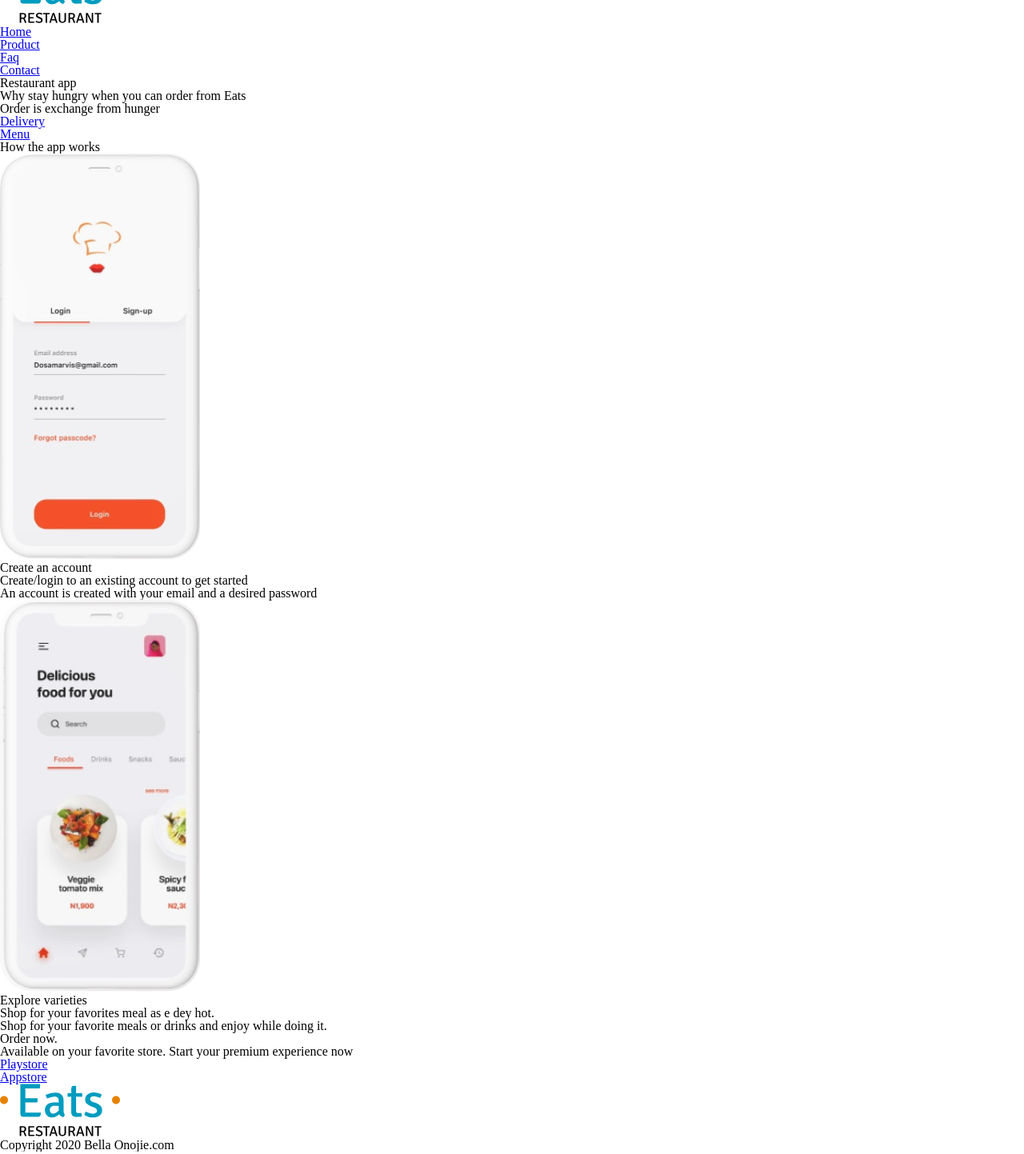
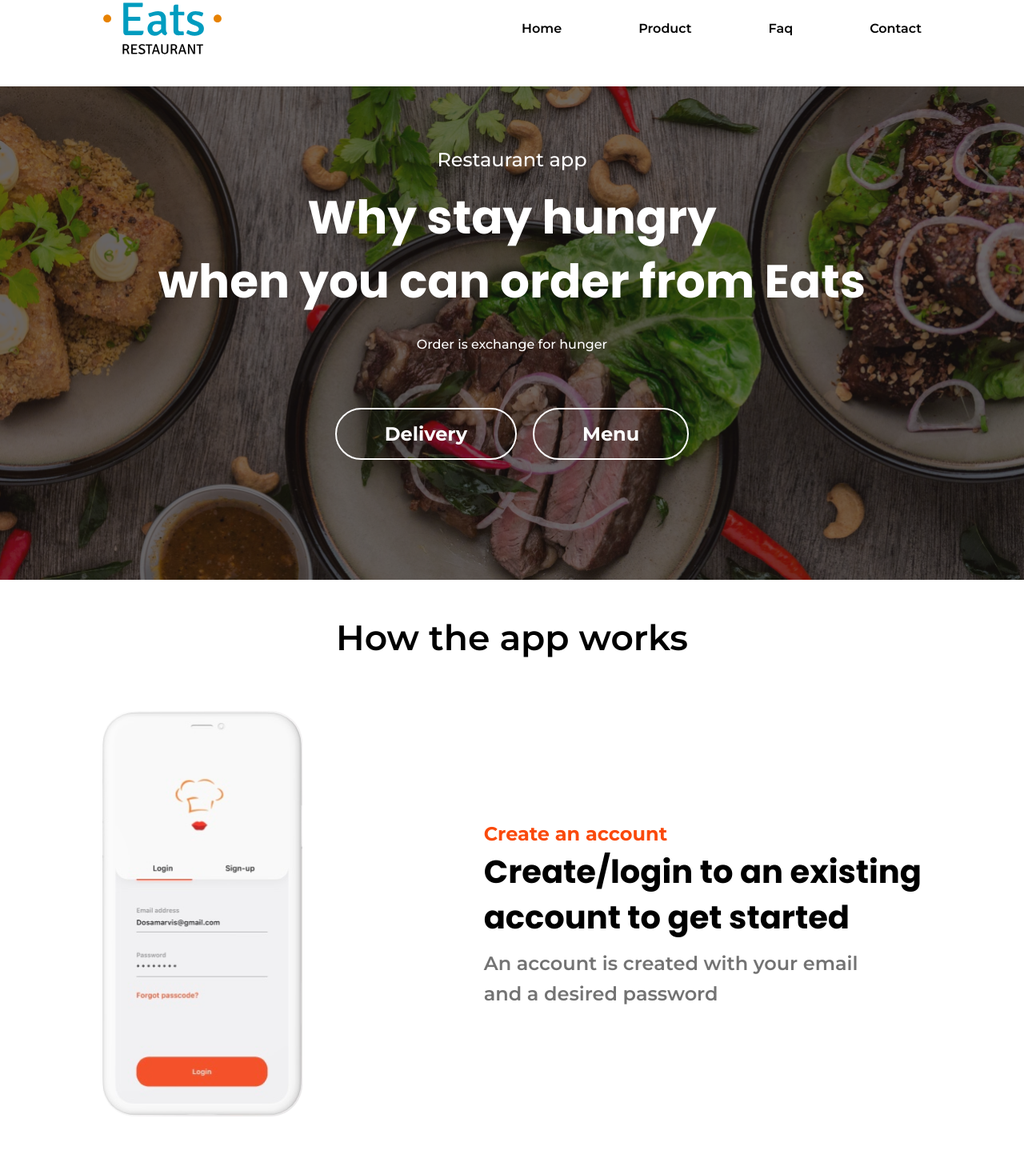
Before and after one commit to kiz0r/eatsRestaurant, a plain HTML site: page index.html in a window 1280 px wide. Shown: the part 37-1480 px from the top of the page at 80% size. Drawn offline with Linux system fonts and the light colour scheme.

Commit message:
create styles and structure them using variables

```diff
--- /dev/null
+++ b/css/main(old).css
@@ -0,0 +1,179 @@
+* {
+  box-sizing: border-box;
+}
+
+/* to make all text as unselectable */
+.unselectable {
+  -webkit-touch-callout: none; /* iOS Safari */
+  -webkit-user-select: none; /* Chrome/Safari/Opera */
+  -khtml-user-select: none; /* Konqueror */
+  -moz-user-select: none; /* Firefox */
+  -ms-user-select: none; /* Internet Explorer/Edge */
+  user-select: none; /* Non-prefixed version, currently
+                                  not supported by any browser */
+}
+
+:root {
+  --montserrat: 'Montserrat', sans-serif;
+  --poppins: 'Poppins', sans-serif;
+  --roboto: 'Roboto', sans-serif;
+  --titlesColor: #fa4a0c;
+}
+
+a {
+  text-decoration: none;
+  color: #000;
+}
+
+.contentWrapper {
+  width: 80%;
+  margin: 0 auto;
+}
+
+.orange {
+  color: var(--titlesColor);
+}
+
+.navWrapp {
+  display: flex;
+}
+
+.menu {
+  display: flex;
+  margin-left: auto;
+  align-items: center;
+  font-family: var(--montserrat);
+  font-weight: 600;
+  flex-flow: row wrap;
+}
+
+.menuItem {
+  margin-left: 115px;
+}
+
+.menuLink {
+  transition: all 0.5s ease;
+}
+
+.menuLink:hover {
+  cursor: pointer;
+  color: var(--titlesColor);
+}
+
+.headerContent {
+  background: url('./../img/header-bg.png');
+  text-align: center;
+  display: flex;
+  justify-content: center;
+  align-items: center;
+  font-family: var(--montserrat);
+  color: #fff;
+  padding-top: 80px;
+  padding-bottom: 165px;
+  font-size: 24px;
+  font-weight: 700;
+  margin-bottom: 60px;
+  margin-top: 50px;
+}
+
+.headerContent .title {
+  font-family: var(--poppins);
+  font-size: 58px;
+  margin: 15px 0px;
+  line-height: 80px;
+}
+
+.btn-wrapper {
+  display: flex;
+  padding-top: 40px;
+  justify-content: center;
+}
+
+.buttonList {
+  display: flex;
+  flex-flow: row wrap;
+}
+
+.item1 {
+  margin-right: 40px;
+}
+
+.btn {
+  color: #fff;
+  padding: 16px 80px;
+  border: 1px solid #fff;
+  display: inline-block;
+  border-radius: 35px;
+  transition: all 0.5s ease;
+}
+
+.btn:hover {
+  cursor: pointer;
+  background: var(--titlesColor);
+  border: 1px solid var(--titlesColor);
+}
+
+.applicationWork {
+  font-family: var(--poppins);
+  font-weight: 600;
+  font-size: 44px;
+  text-align: center;
+}
+
+.phone {
+  height: 500px;
+}
+
+.split {
+  display: flex;
+  justify-content: space-evenly;
+  margin-top: 50px;
+  vertical-align: middle;
+  align-items: center;
+  font-family: var(--montserrat);
+}
+
+.description {
+  max-width: 570px;
+}
+
+.parTitle {
+  color: var(--titlesColor);
+  font-weight: 700;
+  font-size: 24px;
+}
+
+.mainText {
+  font-weight: 700;
+  font-size: 40px;
+  line-height: 57px;
+}
+
+.note {
+  font-weight: 500;
+  font-size: 18px;
+  line-height: 38px;
+  color: #737373;
+}
+
+.secondSection {
+  text-align: center;
+  color: #fff;
+  font-family: var(--montserrat);
+  position: relative;
+}
+
+.sectionWrapper {
+  z-index: 1;
+}
+
+.section-bg-image {
+  background-image: url('./../img/section-bg.png');
+  background-color: #000;
+  background-position: center;
+  background-repeat: no-repeat;
+  background-size: cover;
+  position: absolute;
+  width: 100%;
+  height: inherit;
+}
--- a/css/main.css
+++ b/css/main.css
@@ -0,0 +1,197 @@
+@import url('https://fonts.googleapis.com/css2?family=Montserrat:wght@400;500;600;700&family=Poppins:wght@400;600;700&family=Roboto:wght@700&display=swap');
+
+* {
+  box-sizing: border-box;
+}
+
+:root {
+  --montserrat: 'Montserrat', sans-serif;
+  --poppins: 'Poppins', sans-serif;
+  --roboto: 'Roboto', sans-serif;
+
+  --titlesColor: #fa4a0c;
+
+  --medium: 500;
+  --semiBold: 600;
+  --bold: 700;
+}
+
+.montserrat {
+  font-family: var(--montserrat);
+}
+
+.poppins {
+  font-family: var(--poppins);
+}
+
+.boldFont {
+  font-weight: var(--bold);
+}
+
+.semiBoldFont {
+  font-weight: var(--semiBold);
+}
+
+.mediumFont {
+  font-weight: var(--medium);
+}
+
+.flexBox {
+  display: flex;
+  justify-content: space-between;
+  align-items: center;
+}
+
+.wrapper {
+  width: 80%;
+  margin: 0 auto;
+}
+
+.navMenu {
+  padding: 40px 0;
+}
+
+.logo {
+  width: 150px;
+  height: 65px;
+}
+
+.linksList {
+  flex-flow: row wrap;
+  width: 500px;
+}
+
+.link {
+  font-size: 16px;
+  transition: all 0.7s ease;
+}
+
+.link:hover {
+  color: var(--titlesColor);
+}
+
+.headerContent {
+  background: no-repeat center / cover url(./../img/header-bg.png);
+
+  color: #fff;
+  text-align: center;
+
+  padding-top: 80px;
+  padding-bottom: 150px;
+}
+
+.name {
+  font-size: 24px;
+}
+
+.title {
+  font-size: 58px;
+
+  margin-top: 20px;
+  margin-bottom: 15px;
+  line-height: 80px;
+}
+
+.slogan {
+  line-height: 48px;
+  margin-bottom: 55px;
+}
+
+.btnWrapper {
+  display: flex;
+  justify-content: center;
+}
+
+.rightBtn {
+  margin-left: 20px;
+}
+
+.btn {
+  border: 2px solid #fff;
+  border-radius: 60px;
+  background: none;
+
+  color: #fff;
+  font-size: 24px;
+
+  padding: 16px 60px;
+  transition: 1s all ease;
+}
+
+.btn:hover {
+  background: var(--titlesColor);
+  border: 2px solid var(--titlesColor);
+  cursor: pointer;
+}
+
+.main > .wrapper {
+  padding-top: 50px;
+}
+
+.introduction {
+  font-size: 44px;
+  margin-bottom: 70px;
+  text-align: center;
+}
+
+.firstSection {
+  margin-bottom: 50px;
+}
+
+.secondSection {
+  flex-direction: row-reverse;
+  margin-bottom: 79px;
+}
+
+.instructionHeading {
+  font-size: 24px;
+  line-height: 38px;
+  color: var(--titlesColor);
+}
+
+.instruction {
+  line-height: 57px;
+  font-size: 40px;
+  margin-bottom: 10px;
+}
+
+.description {
+  color: #737373;
+  font-size: 24px;
+  line-height: 38px;
+}
+
+.thirdSection {
+  background: no-repeat center / cover url(./../img/section-bg.png);
+  color: #fff;
+  padding: 150px 0;
+  text-align: center;
+}
+
+.sectionHeader {
+  font-size: 40px;
+  line-height: 57px;
+}
+
+.download {
+  font-size: 24px;
+  line-height: 38px;
+  margin: 20px 0;
+}
+
+.thirdSection > .btnWrapper {
+  margin-top: 40px;
+}
+
+.appstore {
+  margin-left: 20px;
+}
+
+.footer {
+  padding: 50px 0;
+}
+
+.footerContent {
+  font-size: 12px;
+  font-family: var(--roboto);
+}
--- a/css/reset.css
+++ b/css/reset.css
@@ -127,3 +127,7 @@ table {
   border-collapse: collapse;
   border-spacing: 0;
 }
+a {
+  text-decoration: none;
+  color: inherit;
+}
--- a/index.html
+++ b/index.html
@@ -4,110 +4,94 @@
     <meta charset="UTF-8" />
     <meta http-equiv="X-UA-Compatible" content="IE=edge" />
     <meta name="viewport" content="width=device-width, initial-scale=1.0" />
-    <!-- connect.css files -->
+    <!-- connecting .css files -->
     <link rel="stylesheet" href="./css/reset.css" />
     <link rel="stylesheet" href="./css/main.css" />
-    <!-- connect fonts -->
-    <link rel="preconnect" href="https://fonts.googleapis.com" />
-    <link rel="preconnect" href="https://fonts.gstatic.com" crossorigin />
-    <link
-      href="https://fonts.googleapis.com/css2?family=Montserrat:wght@400;600&family=Poppins:wght@400;600&family=Roboto:wght@400;700&display=swap"
-      rel="stylesheet"
-    />
-    <title>eats RESTAURANT</title>
+    <title>Eats RESTAURANT</title>
   </head>
   <body>
     <header>
-      <div class="contentWrapper">
-        <nav class="navigationMenu">
-          <img src="./img/logo.svg" alt="logo of company" class="logo" />
-          <ul>
-            <li class="menuItem">
-              <a href="#" class="item">Home</a>
+      <div class="wrapper">
+        <nav class="navMenu flexBox">
+          <img src="./img/logo.svg" alt="Eats RESTAURANT Logo" class="logo" />
+          <ul class="linksList flexBox">
+            <li class="linkItem">
+              <a href="#" class="link montserrat semiBoldFont">Home</a>
             </li>
-            <li class="menuItem">
-              <a href="#" class="item">Product</a>
+            <li class="linkItem">
+              <a href="#" class="link montserrat semiBoldFont">Product</a>
             </li>
-            <li class="menuItem">
-              <a href="#" class="item">Faq</a>
+            <li class="linkItem">
+              <a href="#" class="link montserrat semiBoldFont">Faq</a>
             </li>
-            <li class="menuItem">
-              <a href="#" class="item">Contact</a>
+            <li class="linkItem">
+              <a href="#" class="link montserrat semiBoldFont">Contact</a>
             </li>
           </ul>
         </nav>
-        <div class="headerContent">
-          <div class="header-bg-image"></div>
-          <p class="restaurantApp">Restaurant app</p>
-          <h1 class="title">Why stay hungry when you can order from Eats</h1>
-          <p class="slogan">Order is exchange from hunger</p>
-          <ul class="buttonList">
-            <li class="buttenItem">
-              <a href="#" class="btn">Delivery</a>
-            </li>
-            <li class="buttenItem">
-              <a href="#" class="btn">Menu</a>
-            </li>
-          </ul>
+      </div>
+      <div class="headerContent montserrat boldFont">
+        <h3 class="name mediumFont">Restaurant app</h3>
+        <p class="title poppins boldFont">
+          Why stay hungry <br />
+          when you can order from Eats
+        </p>
+        <h4 class="slogan mediumFont">Order is exchange for hunger</h4>
+        <div class="btnWrapper">
+          <button class="btn montserrat boldFont">Delivery</button>
+          <button class="rightBtn btn montserrat boldFont">Menu</button>
         </div>
       </div>
     </header>
-    <main>
-      <div class="contentWrapper">
-        <section class="firstSection">
-          <h2 class="applicationWork">How the app works</h2>
-          <div class="split">
-            <img
-              src="./img/phone1.png"
-              alt="picture of the application"
-              class="phone1 phone"
-            />
-            <div class="description">
-              <p class="parTitle">Create an account</p>
-              <p class="mainText">
-                Create/login to an existing account to get started
-              </p>
-              <p class="note">
-                An account is created with your email and a desired password
-              </p>
-            </div>
+    <main class="main">
+      <div class="wrapper montserrat">
+        <p class="introduction semiBoldFont">How the app works</p>
+        <div class="firstSection infoBox flexBox">
+          <img src="./img/phone1.png" alt="app screenshot" class="appScreen" />
+          <div class="textBox">
+            <h3 class="instructionHeading boldFont">Create an account</h3>
+            <h2 class="instruction poppins boldFont">
+              Create/login to an existing <br />
+              account to get started
+            </h2>
+            <h4 class="description semiBoldFont">
+              An account is created with your email <br />
+              and a desired password
+            </h4>
           </div>
-          <div class="split">
-            <img
-              src="./img/phone2.png"
-              alt="picture of the application"
-              class="phone2 phone"
-            />
-            <div class="description">
-              <p class="parTitle">Explore varieties</p>
-              <p class="mainText">Shop for your favorites meal as e dey hot.</p>
-              <p class="note">
-                Shop for your favorite meals or drinks and enjoy while doing it.
-              </p>
-            </div>
+        </div>
+        <div class="secondSection infoBox flexBox">
+          <img src="./img/phone2.png" alt="app screenshot" class="appScreen" />
+          <div class="textBox">
+            <h3 class="instructionHeading boldFont">Explore varieties</h3>
+            <h2 class="instruction poppins boldFont">
+              Shop for your favorites <br />
+              meal as e dey hot.
+            </h2>
+            <h4 class="description semiBoldFont">
+              Shop for your favorite meals or drinks <br />
+              and enjoy while doing it.
+            </h4>
           </div>
-        </section>
-        <section class="secondSection">
-          <div class="section-bg-image"></div>
-          <h3 class="orderNow">Order now.</h3>
-          <p class="whereIsAvailible">
-            Available on your favorite store. Start your premium experience now
-          </p>
-          <ul class="buttonList">
-            <li class="buttenItem">
-              <a href="#" class="btn">Playstore</a>
-            </li>
-            <li class="buttenItem">
-              <a href="#" class="btn">Appstore</a>
-            </li>
-          </ul>
-        </section>
+        </div>
+      </div>
+      <div class="thirdSection montserrat">
+        <h2 class="sectionHeader boldFont">Order now.</h2>
+        <h4 class="download mediumFont">
+          Available on your favorite store. Start your premium experience now
+        </h4>
+        <div class="btnWrapper">
+          <button class="btn montserrat boldFont">Playstore</button>
+          <button class="btn rightBtn montserrat boldFont">Appstore</button>
+        </div>
       </div>
     </main>
-    <footer>
-      <div class="contentWrapper">
-        <img src="./img/logo.svg" alt="logo of company" />
-        <p class="copyright">Copyright 2020 Bella Onojie.com</p>
+    <footer class="footer">
+      <div class="wrapper flexBox">
+        <img class="logo" src="./img/logo.svg" alt="company Logo" />
+        <span class="footerContent boldFont"
+          >Copywright 2020 Bella <a href="#" class="footerLink">Onojie.com</a>
+        </span>
       </div>
     </footer>
   </body>
```
Also changed, not shown: index(old).txt (added).
